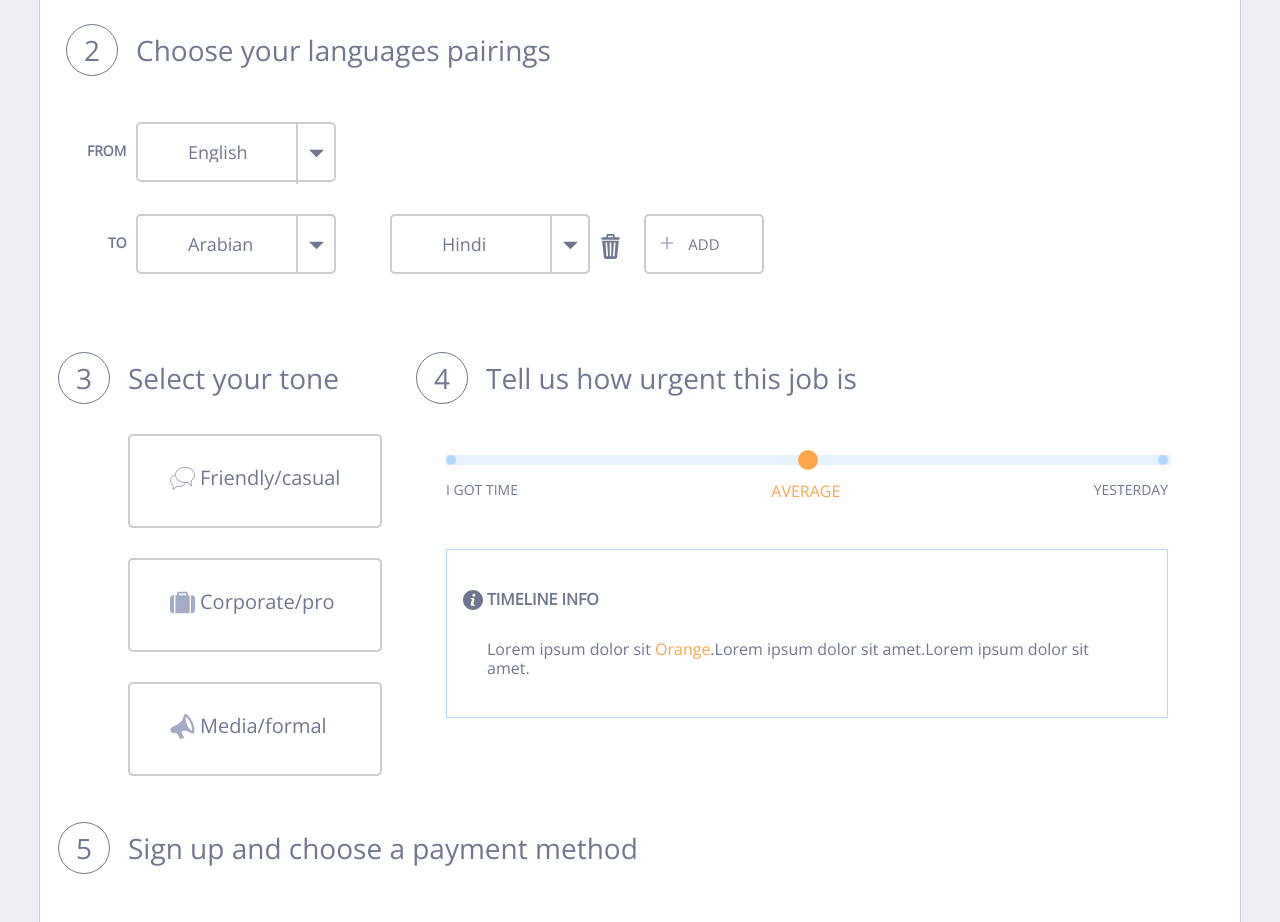
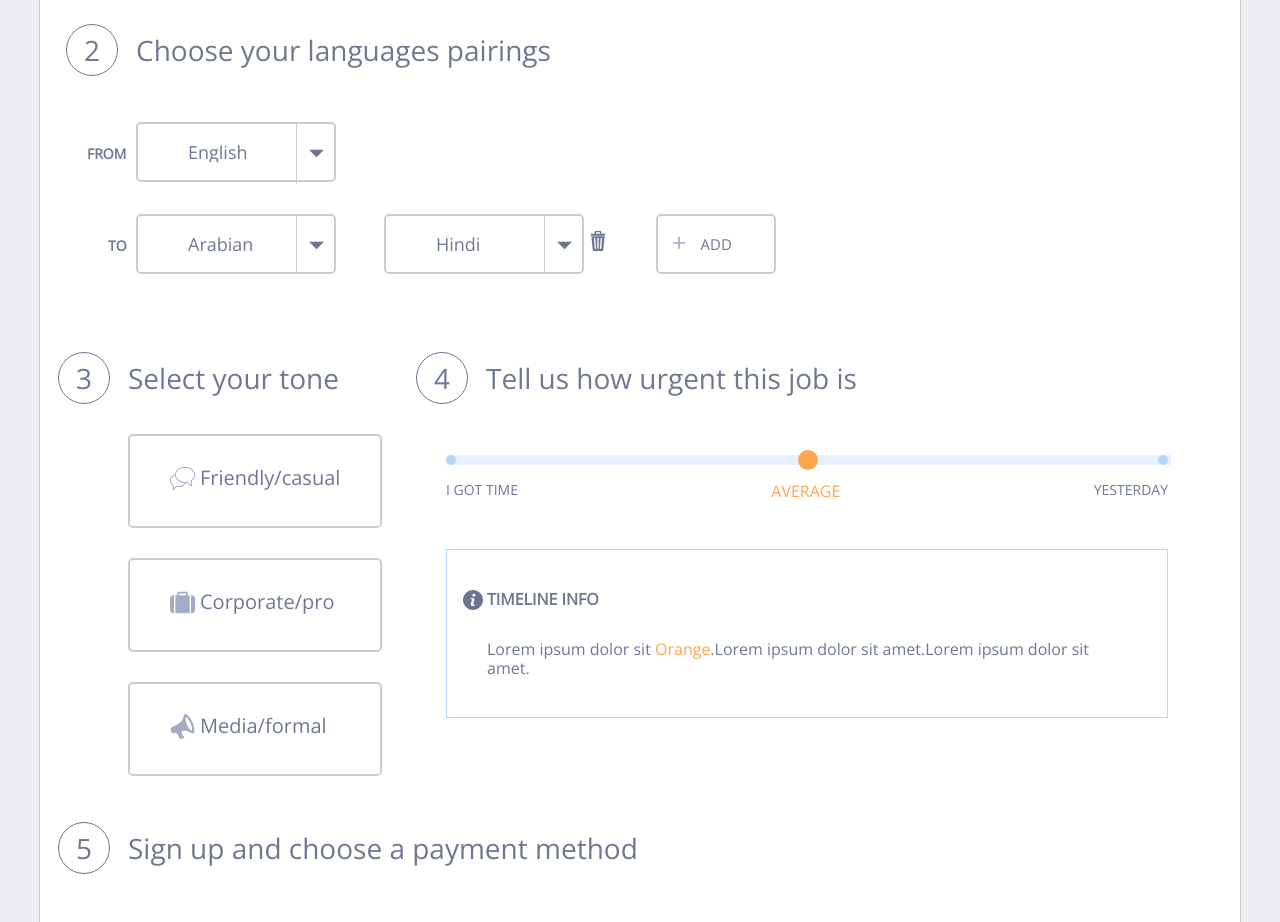
Before and after one commit to ArthurGorbenko/HTML5-Form, a website: page index.html in a window 1280 px wide. Shown: the part 1320-2242 px from the top of the page. Drawn offline with nearby package versions, Linux system fonts and the light colour scheme.

Commit message:
added button for remove option

```diff
--- a/css/styles.css
+++ b/css/styles.css
@@ -437,7 +437,6 @@ input[type="radio"]:checked + .form-radio_choice_type_label::after {
   text-transform: none;
   font-size: 18px;
   font-weight: 400;
-  margin-right: 3em;
   appearance: none;
   -webkit-appearance: none;
   -moz-appearance: none;
@@ -445,7 +444,7 @@ input[type="radio"]:checked + .form-radio_choice_type_label::after {
 .select_from::before {
   content: "from";
   position: absolute;
-  margin: 1.5em 0 0 -3.5em;
+  margin: 1.7em 0 0 -3.5em;
   text-transform: uppercase;
   font-size: 14px;
   font-weight: 600;
@@ -458,7 +457,7 @@ input[type="radio"]:checked + .form-radio_choice_type_label::after {
   content: "";
   display: block;
   background-color: #ccc;
-  width: 2px;
+  width: 1px;
   height: 60px;
   position: absolute;
   margin: -3.6em 0 10em 10em;
@@ -497,17 +496,22 @@ input[type="radio"]:checked + .form-radio_choice_type_label::after {
   background-size: 12px;
   margin: 2px 1em 1.2em 1em;
 }
-.form-select_remove::after {
-  content: "";
-  background: url("../images/waste-bin.svg");
-  background-size: 25px;
-  height: 25px;
-  width: 25px;
-  display: block;
-  position: absolute;
-  margin: -2.5em 0 -1.5em 13em;
+
+.form-selects_bottom{
+  margin-right: 3em;
 }
 
+.form-select_remove{
+  background: #fff;
+  text-align: left;
+  border: none;
+  justify-content: flex-start;
+}
+
+.form-select_remove_images{
+height: 20px;
+width: 20px;
+}
 .form-wrapper_radio_tone_urgent {
   display: flex;
   justify-content: space-between;
--- a/index.html
+++ b/index.html
@@ -1,4 +1,4 @@
-<!doctype html>
+<!DOCTYPE html>
 <html lang="en">
   <head>
     <link
@@ -177,7 +177,6 @@
                 </th>
                 <th class="form-table_cell form-table_cell_headers">remove</th>
               </thead>
-
               <tbody>
                 <tr class="form-upload_table_row">
                   <td class="form-table_cell form-table_cell_file_name">
@@ -199,36 +198,40 @@
             </table>
           </section>
           <section class="form-language_choice">
-            <h3
-              class="form-sections_headers_text form-language_choice_header"
-            >
+            <h3 class="form-sections_headers_text form-language_choice_header">
               Choose your languages pairings
             </h3>
-            <span class="form-select_custom">
+            <div class="form-select_custom">
               <span class="select_from"></span>
               <select name="languages" class="button form-selects" required>
                 <option value="eng">English</option>
                 <option value="german">German</option>
                 <option value="сhinese">Chinese</option>
               </select>
-            </span>
+            </div>
             <div class="wrapper_form-selects">
               <span class="select_from select_to"></span>
-              <span class="form-select_custom form-selects_bottom">
+              <div class="form-select_custom form-selects_bottom">
                 <select name="languages" class="button form-selects">
                   <option value="arabian">Arabian</option>
                   <option value="hindi">Hindi</option>
                   <option value="french">French</option>
                 </select>
-              </span>
-              <span class="form-selects_bottom form-select_custom">
+              </div>
+              <div class="form-selects_bottom form-select_custom remove_button">
                 <select name="languages" class="button form-selects">
                   <option value="hindi">Hindi</option>
                   <option value="arabian">Arabian</option>
                   <option value="french">French</option>
                 </select>
-                <div class="form-select_remove"></div>
-              </span>
+                <button type="button" class="form-select_remove">
+                  <img
+                    src="images/waste-bin.svg"
+                    alt="icon remove"
+                    class="form-select_remove_images"
+                  />
+                </button>
+              </div>
               <button type="button" class="button form-select_add">
                 <span class="form-select_add_text">Add</span>
               </button>
@@ -236,9 +239,7 @@
           </section>
           <div class="form-wrapper_radio_tone_urgent">
             <section class="form-select_tone">
-              <h3
-                class="form-sections_headers_text form-select_tone_header"
-              >
+              <h3 class="form-sections_headers_text form-select_tone_header">
                 Select your tone
               </h3>
               <input
@@ -309,9 +310,7 @@
             </section>
           </div>
           <section class="form-sign_pay_method">
-            <h3
-              class="form-sections_headers_text form-sign_pay_method_header"
-            >
+            <h3 class="form-sections_headers_text form-sign_pay_method_header">
               Sign up and choose a payment method
             </h3>
 
```
